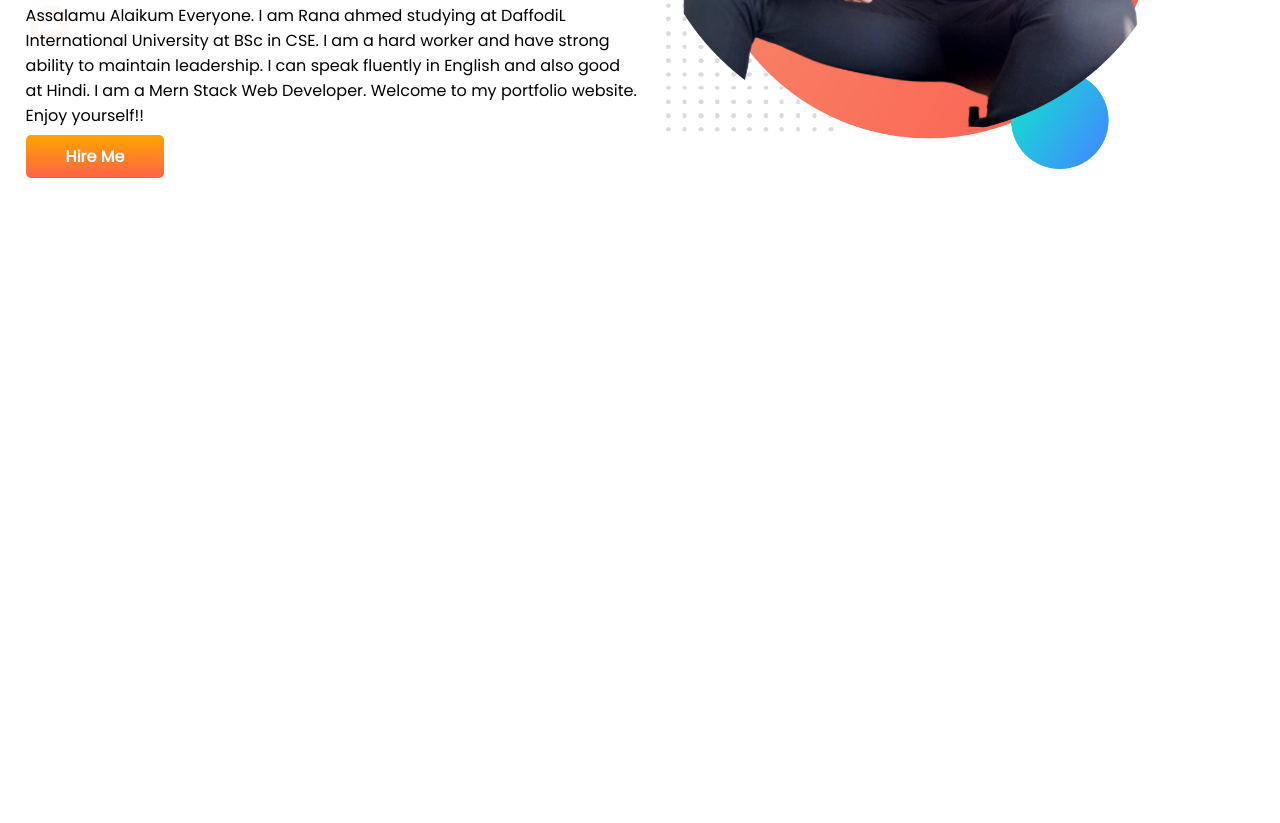
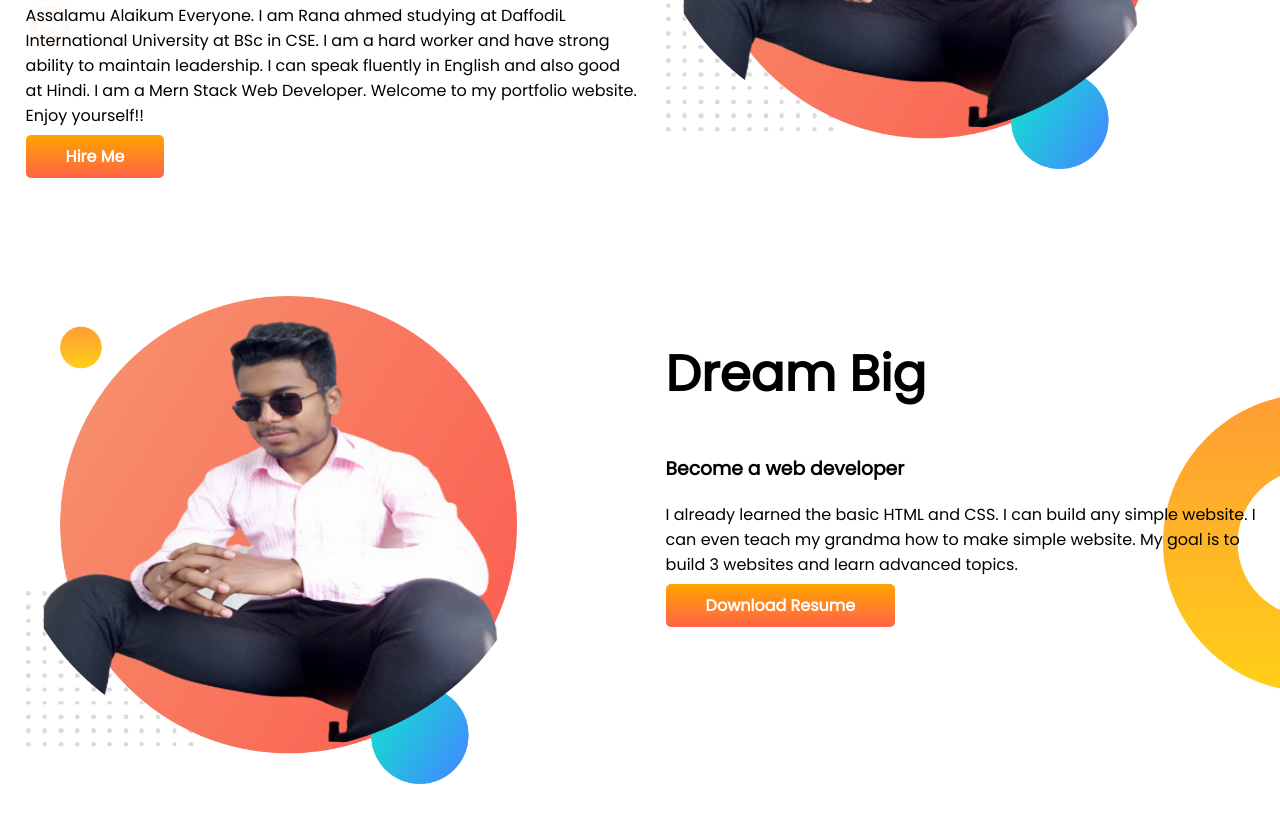
Before and after one commit to Rana12356/personal-portfolio, a plain HTML site: page index.html in a window 1280 px wide. Shown: the part 319-1142 px from the top of the page. Before the commit the page ends 800 px from the top, so only its background shows below. Drawn offline with Linux system fonts and the light colour scheme.

Commit message:
dream big section added

```diff
--- a/index.html
+++ b/index.html
@@ -17,11 +17,22 @@
         <h1><span class="name">Rana Ahmed</span> World!</h1>
         <h3>Self Confident and Hard working.</h3>
         <p>Assalamu Alaikum Everyone. I am Rana ahmed studying at DaffodiL International University at BSc in CSE. I am a hard worker and have strong ability to maintain leadership. I can speak fluently in English and also good at Hindi. I am a Mern Stack Web Developer. Welcome to my portfolio website. Enjoy yourself!!</p>
-        <a class="hire-me-button" target="_blank" href="https://www.linkedin.com/in/rana-ahmed-8407221a2/">Hire Me</a>
+        <a class="link-button" target="_blank" href="https://www.linkedin.com/in/rana-ahmed-8407221a2/">Hire Me</a>
     </div>
     <div class="half-width">
         <img src="images/rana-bg.png" alt="">
     </div>
 </section>
+<section class="dream-big">
+    <div class="half-width">
+        <img src="images/rana-bg.png" alt="">
+    </div>
+    <div class="half-width">
+        <h1>Dream Big</h1>
+        <h3>Become a web developer</h3>
+        <p>I already learned the basic HTML and CSS. I can build any simple website. I can even teach my grandma how to make simple website. My goal is to build 3 websites and learn advanced topics.</p>
+        <a class="link-button" target="_blank" href="https://www.linkedin.com/in/rana-ahmed-8407221a2/">Download Resume</a>
+    </div>
+</section>
 </body>
 </html>
--- a/style.css
+++ b/style.css
@@ -10,6 +10,7 @@ h1{
 }
 section{
     display: flex;
+    margin-bottom: 120px;
 }
 .half-width{
     width: 50%;
@@ -18,7 +19,7 @@ section{
 .half-width img{
     width: 80%;
 }
-.hire-me-button{
+.link-button{
     text-decoration: none;
     background-image: linear-gradient(orange, tomato);
     padding: 10px 40px;
@@ -30,3 +31,8 @@ section{
     background-image: url(images/top-banner.png);
     background-repeat: no-repeat;
 }
+.dream-big{
+    background-image: url(images/dream-bg.png);
+    background-repeat: no-repeat;
+    background-position: right;
+}
```
